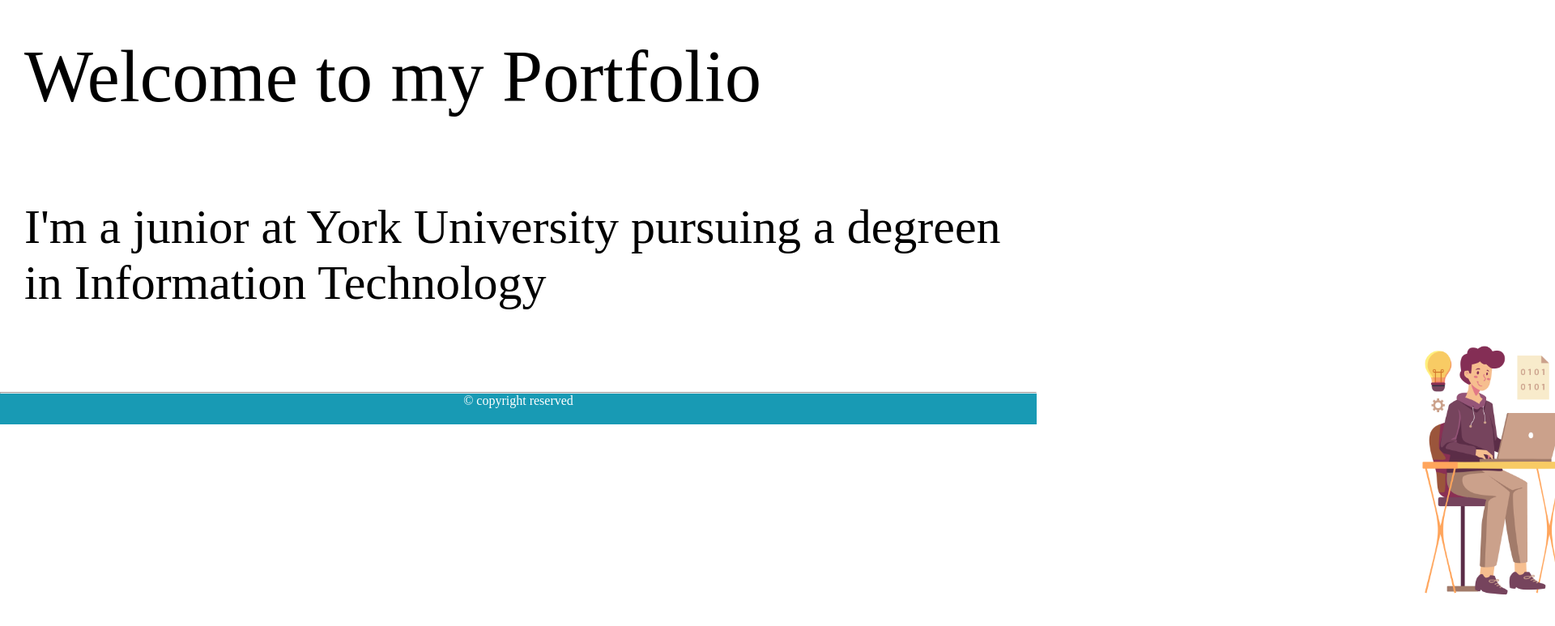
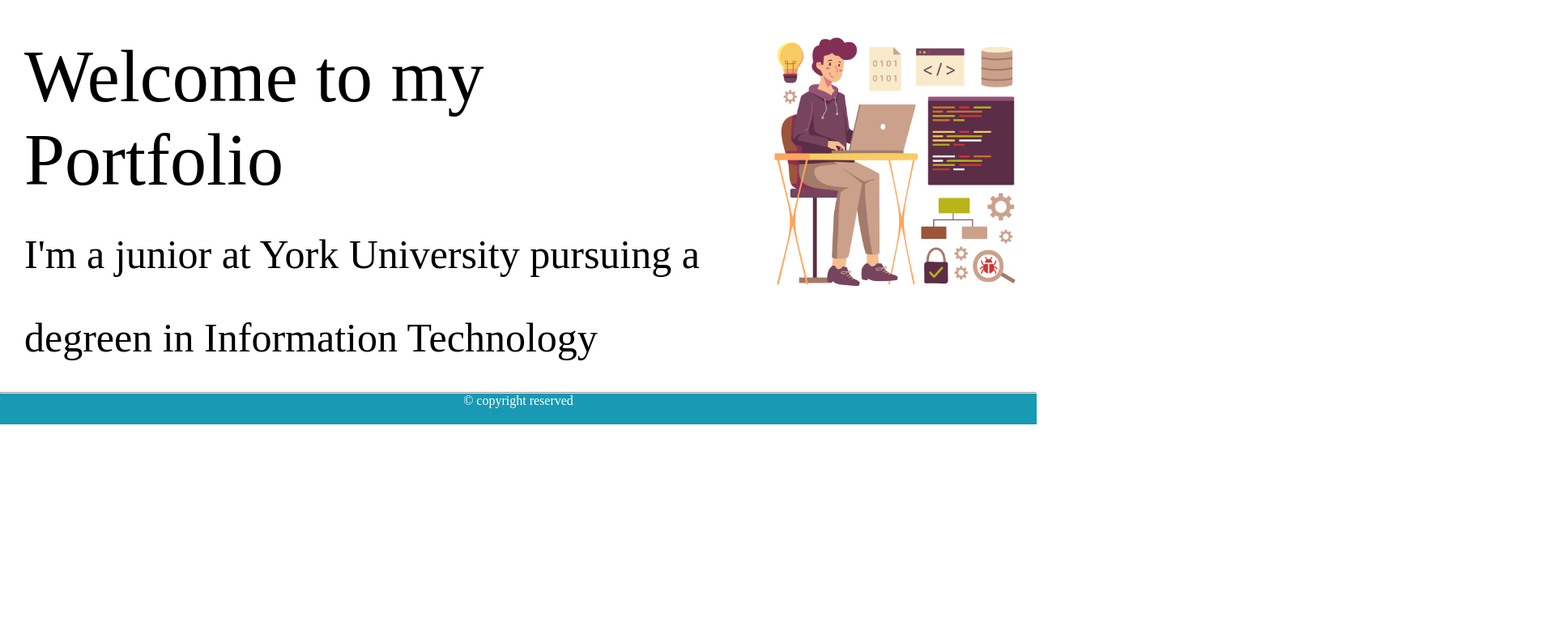
Before and after one commit to jean03f/Personal-Portfolio, a plain HTML site: page index.html in a window 1280 px wide. Shown: the part 276-1049 px from the top of the page at 81% size, 1920 px wide, since content can reach past the window. After the commit the page ends 931 px from the top, so only its background shows below. Drawn offline with Linux system fonts and the light colour scheme.

Commit message:
modify contact and home page

```diff
--- a/index.html
+++ b/index.html
@@ -12,6 +12,11 @@
     padding-left: 30px;
     padding-bottom: 100px;
     font-size: 60px;
+    }
+
+    .content{
+        display: flex;
+        justify-content: space-between;
     }
 
     </style>
@@ -32,13 +37,10 @@
 
     <div id="homePage">
         <div class="content">
-            <p style="font-size: 90px; padding-top: 40px; padding-bottom: 100px;">Welcome to my Portfolio</p>
+            <p style="font-size: 90px; padding-top: 40px; padding-bottom: 100px;">Welcome to my Portfolio <br>
+                <span style="font-size: 50px;">I'm a junior at York University pursuing a degreen in Information Technology</span></p>
 
-            <p>I'm a junior at York University pursuing a degreen in Information Technology</p>
-        </div>
-
-        <div class="content">
-            <img src="image/programming.jpg" style="width: 350px; height: 350px; margin-left: 1700px; margin-top: 20px;">
+            <img src="image/programming.jpg" style="width: 350px; height: 350px; margin-top: 20px;">
         </div>
     </div>
 
```
Also changed, not shown: contactPage.html (+2 -1 lines).
